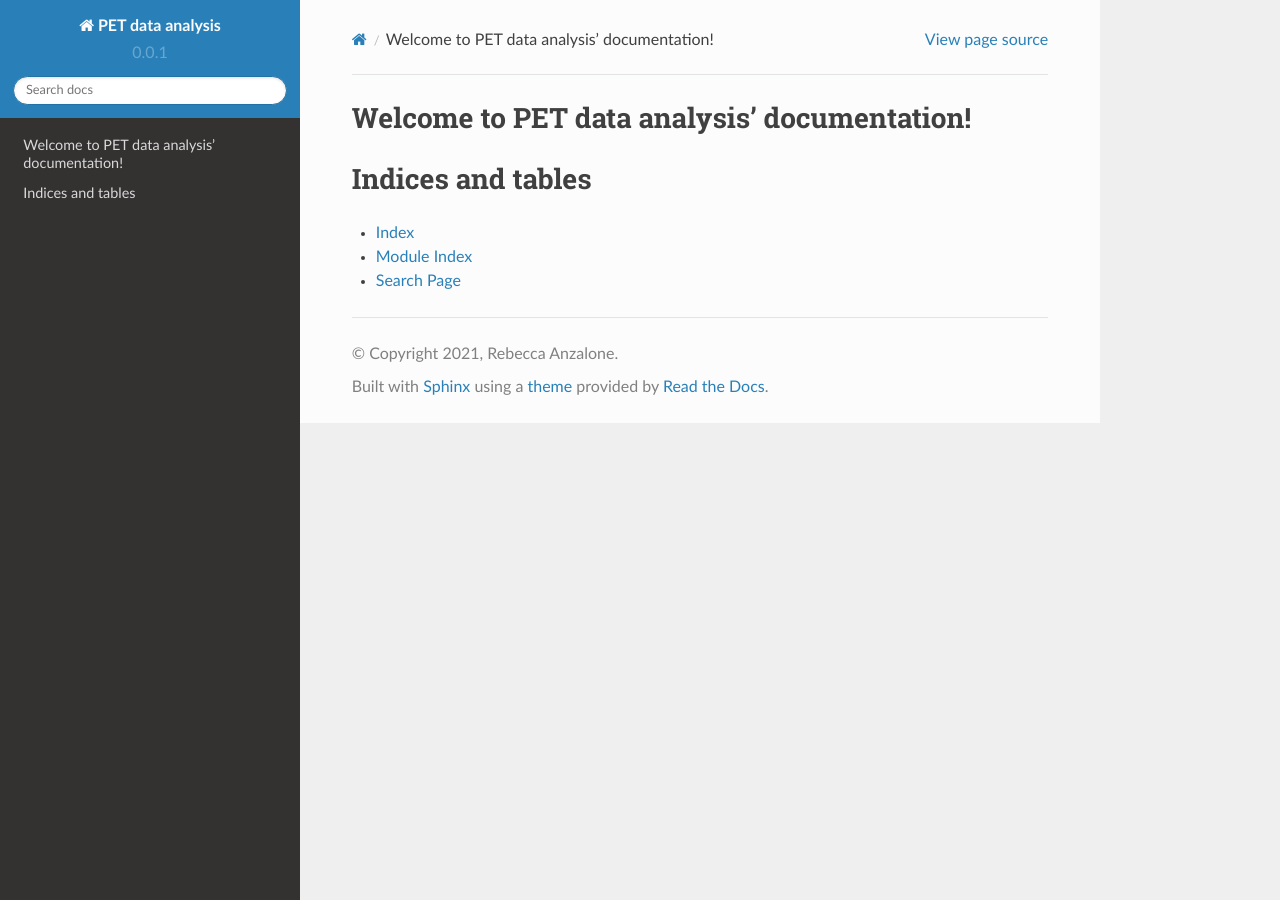
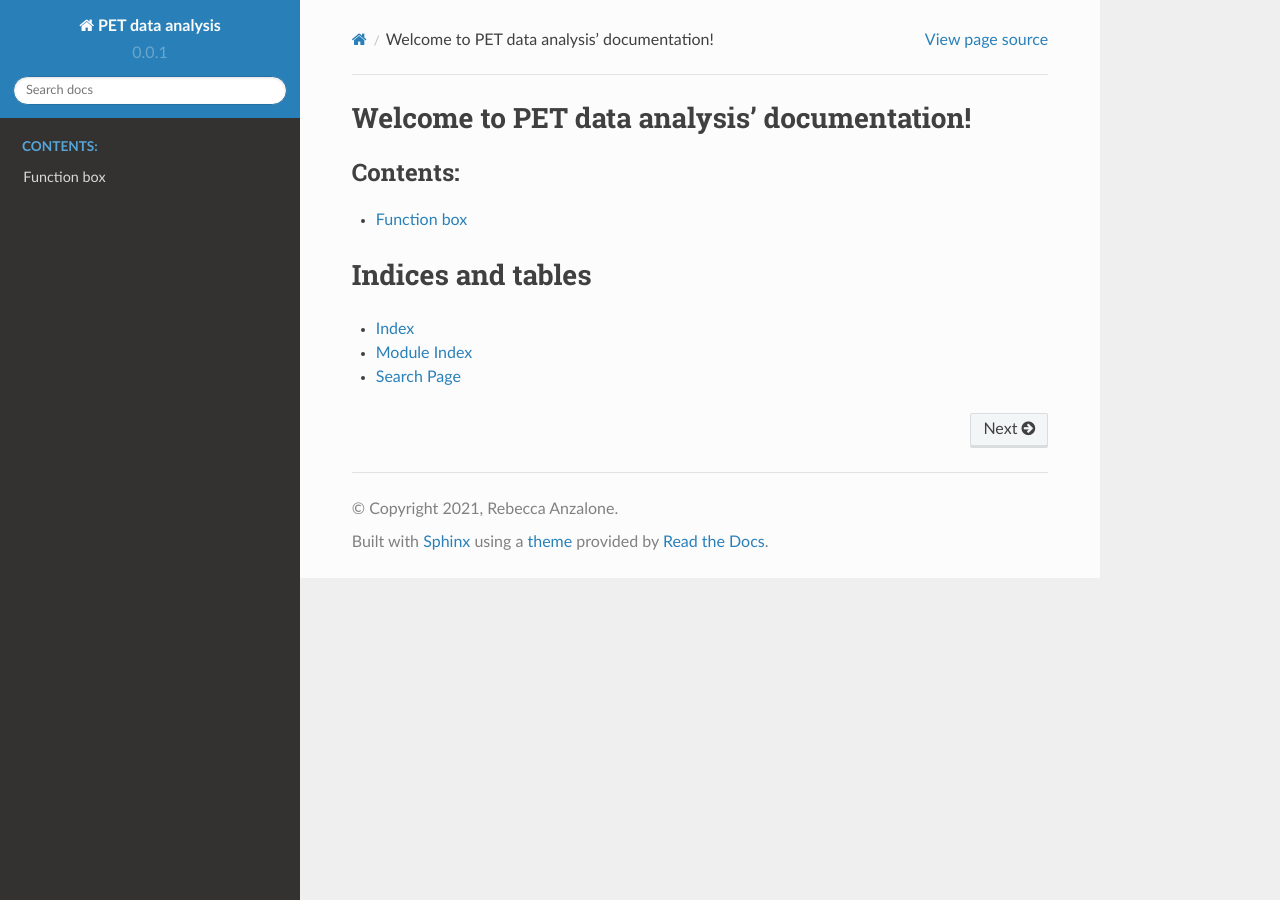
Before and after one commit to RebeccaAnzalone/CMEPDA_exam, a Sphinx documentation site: the page built from docs/index.rst, in a window 1280 px wide. Built offline with Sphinx 7.4.7 and the Read the Docs theme 2.0.0, drawn with Linux system fonts in a browser that asks for light colours; part of the change alters nothing that is shown.

```diff
--- a/docs/index.rst
+++ b/docs/index.rst
@@ -8,12 +8,9 @@ Welcome to PET data analysis' documentation!
 
 
 
-.. toctree::
+.. toctree:: api
    :maxdepth: 2
    :caption: Contents:
-
-
-
 
 
 
```
